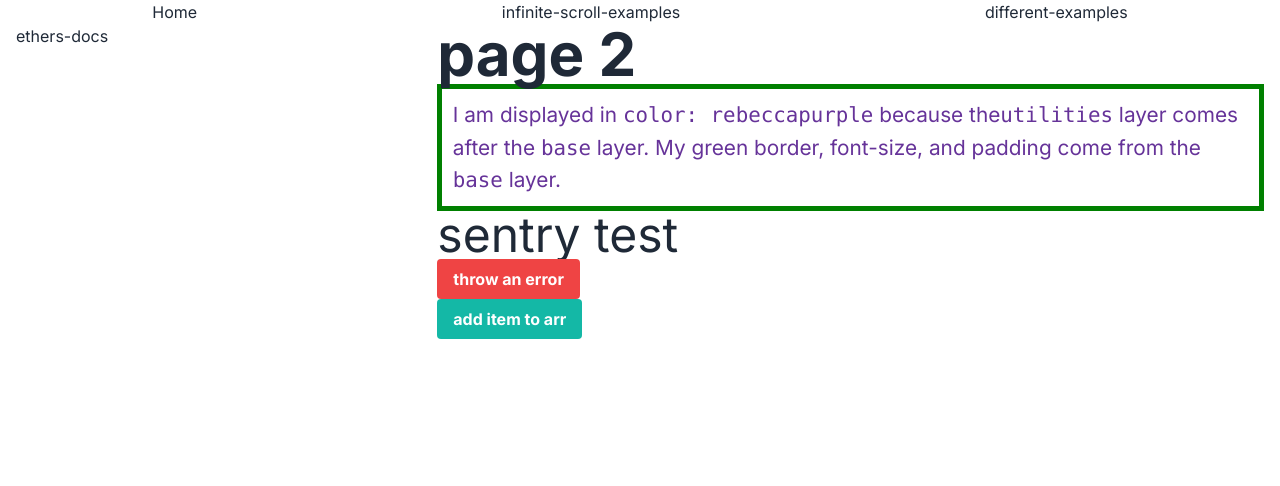
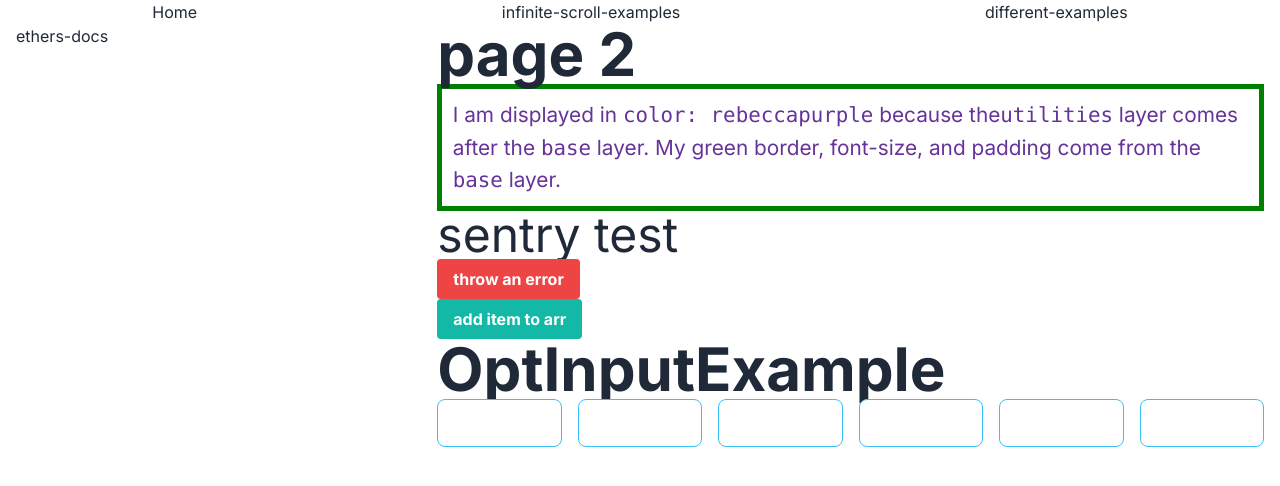
Before and after one commit to sergiycheck/nextjs-app-with-reproducible-examples, a Next.js app: page /different-examples in a window 1280 px wide. Shown: the top 486 px of the page. Built offline with nearby package versions, Linux system fonts and the light colour scheme.

Commit message:
feat: add otp input example

```diff
--- a/package.json
+++ b/package.json
@@ -29,6 +29,7 @@
     "react-dom": "18.2.0",
     "react-infinite-scroll-component": "^6.1.0",
     "react-number-format": "^5.2.2",
+    "react-otp-input": "^3.0.4",
     "react-virtualized": "^9.22.5",
     "tailwindcss": "3.3.3",
     "typescript": "5.1.6",
--- /dev/null
+++ b/src/app/components/opt-input/index.tsx
@@ -0,0 +1,31 @@
+"use client";
+import React from "react";
+import OtpInput from "react-otp-input";
+
+export const OptInputExample = () => {
+  const [otp, setOtp] = React.useState("");
+
+  const ontChangeHandler = (otp: string) => {
+    setOtp(otp);
+    if (otp.length === 6) {
+      console.log("otp", otp);
+    }
+  };
+
+  return (
+    <>
+      <h1 className="text-6xl font-bold">OptInputExample</h1>
+      <OtpInput
+        inputType="number"
+        value={otp}
+        onChange={ontChangeHandler}
+        numInputs={6}
+        renderSeparator={<span className="m-2"></span>}
+        renderInput={(props) => {
+          const { style, ...rest } = props;
+          return <input {...rest} className="input input-bordered input-info w-full max-w-xs" />;
+        }}
+      />
+    </>
+  );
+};
--- a/src/app/different-examples/page.tsx
+++ b/src/app/different-examples/page.tsx
@@ -1,3 +1,4 @@
+import { OptInputExample } from "../components/opt-input";
 import SentryTestComponent from "../components/sentry-test";
 
 export default function Page2() {
@@ -13,6 +14,7 @@ export default function Page2() {
 
       <h2 className="text-5xl">sentry test</h2>
       <SentryTestComponent />
+      <OptInputExample />
     </>
   );
 }
--- a/src/app/globals.css
+++ b/src/app/globals.css
@@ -44,3 +44,14 @@ main {
     padding: 0.5em;
   }
 }
+
+input::-webkit-outer-spin-button,
+input::-webkit-inner-spin-button {
+  -webkit-appearance: none;
+  margin: 0;
+}
+
+/* Firefox */
+input[type="number"] {
+  -moz-appearance: textfield;
+}
```
Also changed, not shown: 1 other file (tests, documents, lock files or other folders).
